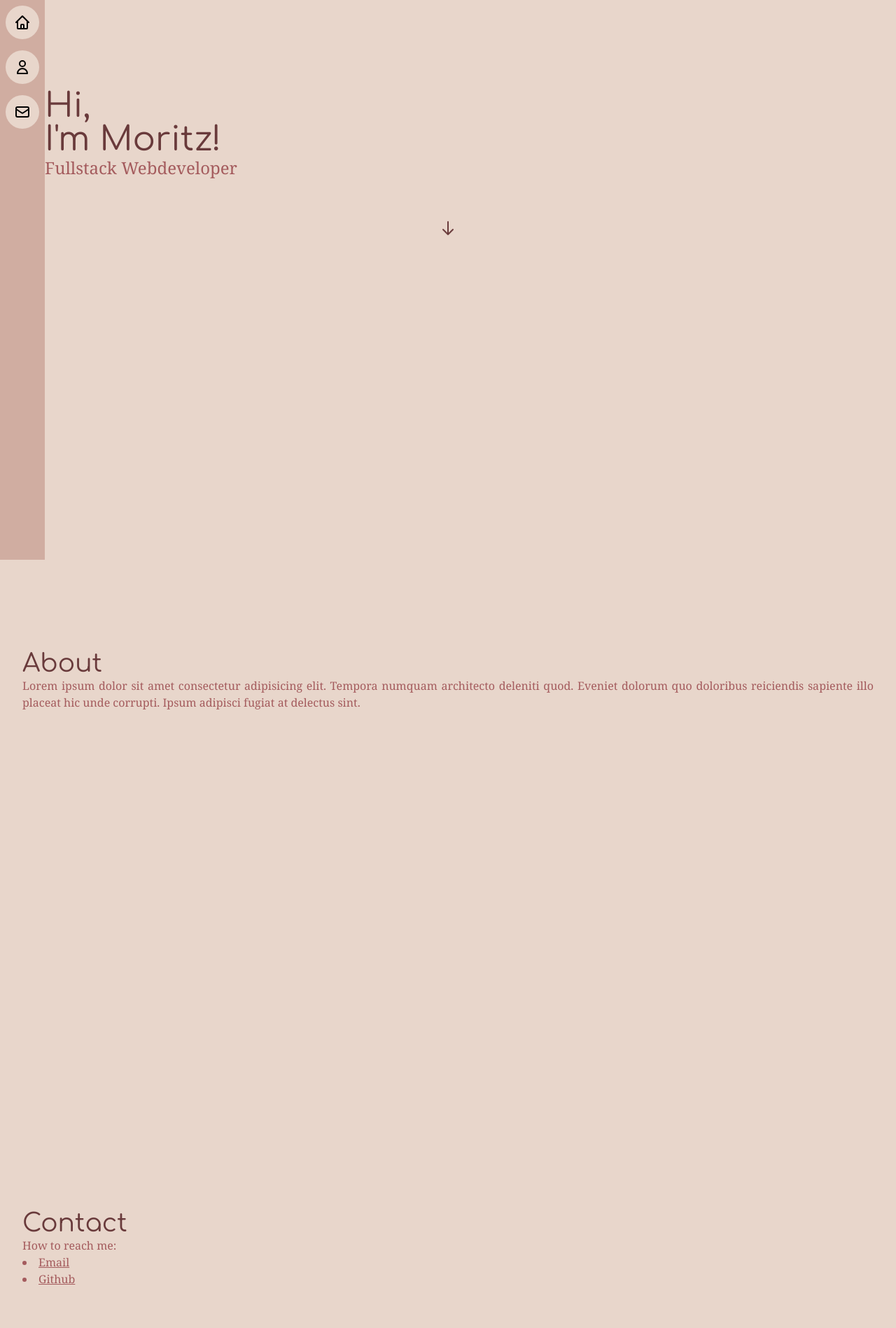
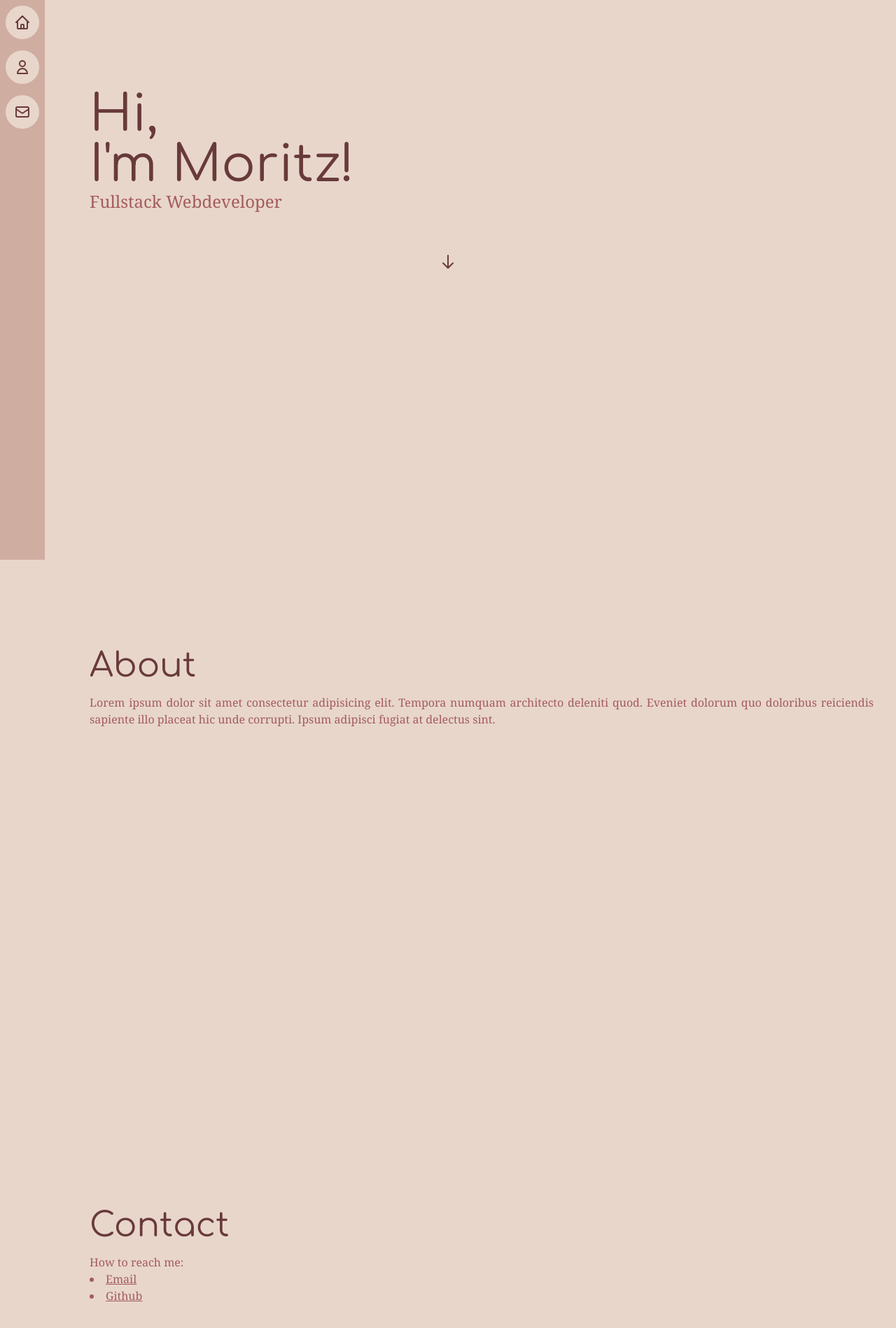
Before and after one commit to moritzzier/moritzzier.github.io, a Next.js app: page / in a window 1280 px wide. Shown: the top 1898 px of the page at 70% size. Built offline with nearby package versions, Linux system fonts and the light colour scheme.

Commit message:
alignment of textblocks

```diff
--- /dev/null
+++ b/app/components/elements/ContentBox/ContentBox.tsx
@@ -0,0 +1,16 @@
+import * as React from 'react';
+
+const ContentBox: React.FC<IContentBoxProps> = (props: IContentBoxProps) => {
+    const {children} = props;
+    return(
+        <div className="lg:pl-32 md:pl-12 px-8 pt-32 ">
+            {children}
+        </div>
+    );
+}
+
+export interface IContentBoxProps {
+    children?: React.ReactNode;
+}
+
+export default ContentBox
--- a/app/components/elements/IconLink/IconLink.tsx
+++ b/app/components/elements/IconLink/IconLink.tsx
@@ -4,7 +4,7 @@ export const IconLink: React.FC<IIconLinkProps> = (props: IIconLinkProps) => {
     const {href, title, children} = props;
     return(
         <a href={href} title={title}>
-            <span className="flex h-12 w-12 bg-background rounded-full items-center justify-center">
+            <span className="flex h-12 w-12 bg-background rounded-full items-center justify-center text-typo-dark">
                 {children}
             </span>
         </a>
--- a/pages/index.tsx
+++ b/pages/index.tsx
@@ -1,11 +1,11 @@
 import Head from 'next/head'
 import { DefaultLayout } from '../app/components/layouts/DefaultLayout/DefaultLayout'
 import FooterContent from '../app/components/templates/FooterContent/FooterContent'
+import ContentBox from '../app/components/elements/ContentBox/ContentBox'
 import ArrowDown from '../app/components/elements/Icons/ArrowDown'
 import UserIcon from '../app/components/elements/Icons/User'
 import HomeIcon from '../app/components/elements/Icons/Home'
 import MailIcon from '../app/components/elements/Icons/Mail'
-
 
 export default function Home() {
   return (
@@ -21,28 +21,31 @@ export default function Home() {
         />
       </Head>
       <DefaultLayout
-        navProps={{menuItems: [
+        navProps={{
+          menuItems: [
             {
               href: '#home',
               name: 'Home',
-            icon: <HomeIcon />
+              icon: <HomeIcon />,
             },
             {
               href: '#about',
               name: 'About',
-          icon: <UserIcon />
+              icon: <UserIcon />,
             },
             {
               href: '#contact',
               name: 'Contact',
-          icon: <MailIcon />
-        }]}}
+              icon: <MailIcon />,
+            },
+          ],
+        }}
         mainProps={{ className: 'bg-background' }}
         footerProps={{ className: '', children: <FooterContent /> }}
       >
-        <section id="home "className="h-screen flex flex-col">
-          <div className="lg:pl-16 md:pl-12 pl-8 pt-32">
-            <h1 className="text-5xl text-typo-dark font-display">
+        <section id="home" className="h-screen flex flex-col">
+          <ContentBox>
+            <h1 className="lg:text-7xl text-5xl text-typo-dark font-display">
               Hi,
               <br />
               I'm Moritz!
@@ -50,35 +53,41 @@ export default function Home() {
             <p className="text-2xl text-typo-light font-body">
               Fullstack Webdeveloper
             </p>
-          </div>
+          </ContentBox>
           <span className="text-typo-dark mt-16 flex justify-center animate-bounce">
             <ArrowDown />
           </span>
         </section>
         <section id="about" className="h-screen">
-          <div className="pl-8 pt-32">
-          <h2 className="text-4xl text-typo-dark font-display">
+          <ContentBox>
+            <h2 className="lg:text-5xl text-4xl text-typo-dark font-display">
               About
             </h2>
-          <p className="text-typo-light font-body text-justify pr-8">
-            Lorem ipsum dolor sit amet consectetur adipisicing elit.
-            Tempora numquam architecto deleniti quod.
-            Eveniet dolorum quo doloribus reiciendis sapiente illo placeat hic unde corrupti.
-            Ipsum adipisci fugiat at delectus sint.
+            <p className="lg:pt-4 text-typo-light font-body text-justify">
+              Lorem ipsum dolor sit amet consectetur adipisicing elit. Tempora
+              numquam architecto deleniti quod. Eveniet dolorum quo doloribus
+              reiciendis sapiente illo placeat hic unde corrupti. Ipsum adipisci
+              fugiat at delectus sint.
             </p>
-          </div>
+          </ContentBox>
         </section>
         <section id="contact" className="h-screen">
-          <div className="pl-8 pt-32">
-          <h2 className="text-4xl text-typo-dark font-display">
-            Contact
-          </h2>
-          <p className="text-typo-light  font-body">How to reach me:</p>
+          <ContentBox>
+            <h2 className="lg:text-5xl text-4xl text-typo-dark font-display">Contact</h2>
+            <p className="lg:pt-4 text-typo-light font-body ">How to reach me:</p>
             <ul className="text-typo-light font-body list-disc list-inside">
-            <li><a href="mailto:moritz.zier@gmail.com" className="underline">Email</a></li>
-            <li><a href="https://github.com/moritzzier" className="underline">Github</a></li>
+              <li>
+                <a href="mailto:moritz.zier@gmail.com" className="underline">
+                  Email
+                </a>
+              </li>
+              <li>
+                <a href="https://github.com/moritzzier" className="underline">
+                  Github
+                </a>
+              </li>
             </ul>
-          </div>
+          </ContentBox>
         </section>
       </DefaultLayout>
     </>
```
Lines whose indentation alone changed are shown as unchanged.
